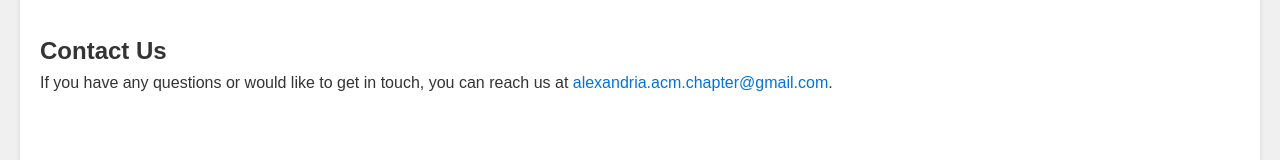
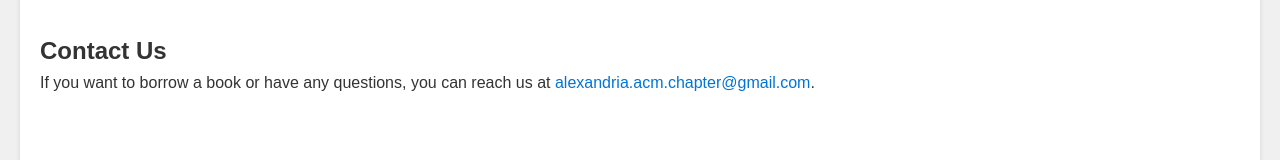
Before and after one commit to ACM-Alexandria-SC/ACM-Library, a plain HTML site: page index.html in a window 1280 px wide. Shown: the part 11659-11819 px from the top of the page. Drawn offline with Linux system fonts and the light colour scheme.

Commit message:
modify the message below "Contact Us" section

```diff
--- a/index.html
+++ b/index.html
@@ -41,7 +41,7 @@
         <br><br>
         <section class="contact">
             <h2>Contact Us</h2>
-            <p>If you have any questions or would like to get in touch, you can reach us at <a
+            <p>If you want to borrow a book or have any questions, you can reach us at <a
                     href="mailto:alexandria.acm.chapter@gmail.com">alexandria.acm.chapter@gmail.com</a>.</p>
         </section>
         <br><br>
```
